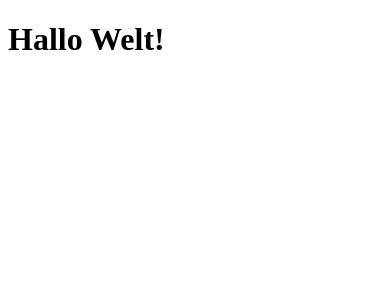
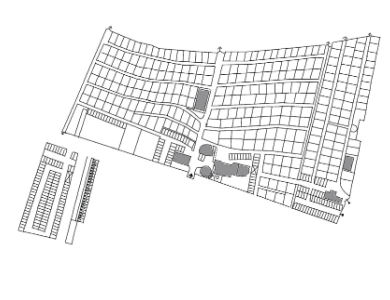
Before and after one commit to Sliner05/GreenCamp, a React (Create React App) app in the folder app/client/: page / in a window 390 px wide. Shown: the top 300 px of the page. Built offline with nearby package versions, Linux system fonts and the light colour scheme.

Commit message:
Map hinzugefügt, bild responsive in theorie, einige bugs
Ich habe die Map eingefügt und etwas angepasst

```diff
--- a/app/client/src/App.js
+++ b/app/client/src/App.js
@@ -1,9 +1,9 @@
-
+import Map from "./components/map/Map.jsx";
 
 function App() {
   return (
     <div className="App">
-      <h1>Hallo Welt!</h1>
+      <Map></Map>
     </div>
   );
 }
--- a/app/client/src/components/map/Map.jsx
+++ b/app/client/src/components/map/Map.jsx
@@ -0,0 +1,21 @@
+import React, { useState } from "react";
+import MapPi from "./map-picture.jpg";
+
+//Ich han do schomol probiert s picture responsive zmache, theoretisch funktionierts
+
+const map = () => {
+
+
+  return (
+    <div>
+      <map name="myMap" id="myMap">
+        <area id="node-a" shape="rect" coords="731,159,757,188" />
+        <area id="node-b" shape="rect" coords="685,139,713,168" />
+        <area id="node-c" shape="rect" coords="597,142,625,171" />
+      </map>
+      <img id="myImage" src={MapPi} usemap="#myMap" alt="Picture of the Camping Map" style={{ width: "100%", height: "100%"}}/>
+    </div>
+  );
+}
+
+export default map;
```
Also changed, not shown: app/client/src/components/map/map-picture.jpg (added).
